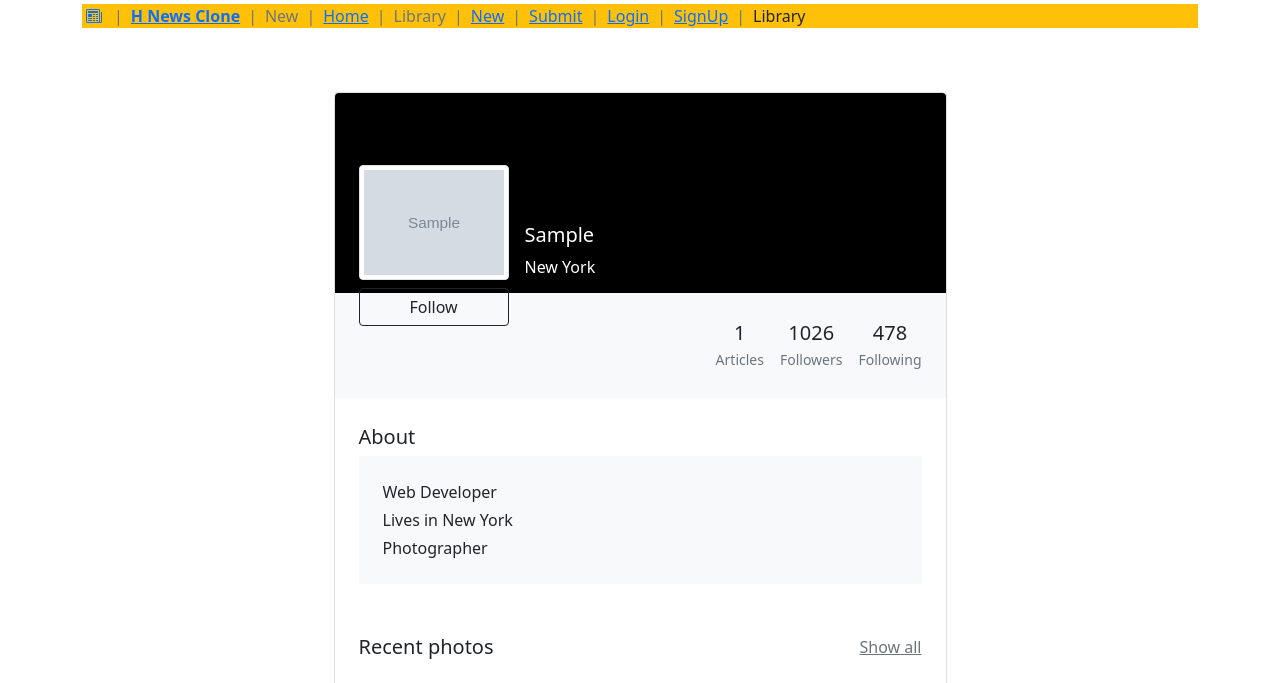
After one commit to rcoffie/hacker_news_clone, a Django app: page /user_profile/1/ in a window 1280 px wide. The commit adds this page. Shown: the top 683 px of the page. Run offline with Django 3.2, Linux system fonts and the light colour scheme; tables that the repository leaves empty hold one stand-in row (values such as "Sample post"); grey boxes marked "Sample" are stand-in pictures.

Commit message:
working on user profile

```diff
--- a/pages/models.py
+++ b/pages/models.py
@@ -7,7 +7,7 @@ class Profile(models.Model):
     user = models.OneToOneField(User, on_delete=models.CASCADE)
     role = models.CharField(max_length=100, blank=True, null=True)
     profile_picture = models.ImageField(upload_to="profile_picture", null=True, blank=True)
-    follow = models.ForeignKey(User, related_name='followers', on_delete=models.CASCADE, blank=True, null=True)
+    about = models.TextField(blank=True, null=True)
     created_on = models.DateTimeField(auto_now_add=True)
 
     def __str__(self):
--- a/pages/urls.py
+++ b/pages/urls.py
@@ -9,5 +9,6 @@ urlpatterns = [
    path('login/',LoginView.as_view(template_name="pages/login.html"), name="login"),
    path('logout/',LogoutView.as_view(),name="logout"),
    path('profile/',views.profile,name="profile"),
+   path('user_profile/<int:id>/',views.user_profile, name="user_profile"),
 
 ]
--- a/pages/views.py
+++ b/pages/views.py
@@ -37,4 +37,11 @@ def signup(request):
 def profile(request):
     profile = request.user.profile
     stories = Story.objects.filter(created_by=request.user)
+    print(request.user)
     return render(request,'pages/profile.html', {'profile':profile,'stories':stories})
+
+def user_profile(request, id):
+    user_profile = Profile.objects.get(id=id)
+    user = user_profile.user
+    stories = Story.objects.filter(created_by=user)
+    return render(request, 'pages/user_profile.html',{'user_profile':user_profile,'stories':stories})
--- /dev/null
+++ b/templates/pages/user_profile.html
@@ -0,0 +1,84 @@
+{% extends 'base.html' %}
+
+
+{% block content %}
+<div class="container">
+    <div class="row">
+        <section class="h-100 gradient-custom-2">
+            <div class="container py-5 h-100">
+              <div class="row d-flex justify-content-center align-items-center h-100">
+                <div class="col col-lg-9 col-xl-7">
+                  <div class="card">
+                    <div class="rounded-top text-white d-flex flex-row" style="background-color: #000; height:200px;">
+                      <div class="ms-4 mt-5 d-flex flex-column" style="width: 150px;">
+                        <img src="{{user_profile.profile_picture.url}}"
+                          alt="Generic placeholder image" class="img-fluid img-thumbnail mt-4 mb-2"
+                          style="width: 150px; z-index: 1">
+                        <button type="button" class="btn btn-outline-dark" data-mdb-ripple-color="dark"
+                          style="z-index: 1;">
+                          Follow
+                        </button>
+                      </div>
+                      <div class="ms-3" style="margin-top: 130px;">
+                        <h5>  {{user_profile|title}}</h5>
+                        <p>New York</p>
+                      </div>
+                    </div>
+                    <div class="p-4 text-black" style="background-color: #f8f9fa;">
+                      <div class="d-flex justify-content-end text-center py-1">
+                        <div>
+                          <p class="mb-1 h5">{{stories.count}}</p>
+                          <p class="small text-muted mb-0">Articles</p>
+                        </div>
+                        <div class="px-3">
+                          <p class="mb-1 h5">1026</p>
+                          <p class="small text-muted mb-0">Followers</p>
+                        </div>
+                        <div>
+                          <p class="mb-1 h5">478</p>
+                          <p class="small text-muted mb-0">Following</p>
+                        </div>
+                      </div>
+                    </div>
+                    <div class="card-body p-4 text-black">
+                      <div class="mb-5">
+                        <p class="lead fw-normal mb-1">About</p>
+                        <div class="p-4" style="background-color: #f8f9fa;">
+                          <p class="font-italic mb-1">Web Developer</p>
+                          <p class="font-italic mb-1">Lives in New York</p>
+                          <p class="font-italic mb-0">Photographer</p>
+                        </div>
+                      </div>
+                      <div class="d-flex justify-content-between align-items-center mb-4">
+                        <p class="lead fw-normal mb-0">Recent photos</p>
+                        <p class="mb-0"><a href="#!" class="text-muted">Show all</a></p>
+                      </div>
+                      <div class="row g-2">
+                        <div class="col mb-2">
+                          <img src="https://mdbcdn.b-cdn.net/img/Photos/Lightbox/Original/img%20(112).webp"
+                            alt="image 1" class="w-100 rounded-3">
+                        </div>
+                        <div class="col mb-2">
+                          <img src="https://mdbcdn.b-cdn.net/img/Photos/Lightbox/Original/img%20(107).webp"
+                            alt="image 1" class="w-100 rounded-3">
+                        </div>
+                      </div>
+                      <div class="row g-2">
+                        <div class="col">
+                          <img src="https://mdbcdn.b-cdn.net/img/Photos/Lightbox/Original/img%20(108).webp"
+                            alt="image 1" class="w-100 rounded-3">
+                        </div>
+                        <div class="col">
+                          <img src="https://mdbcdn.b-cdn.net/img/Photos/Lightbox/Original/img%20(114).webp"
+                            alt="image 1" class="w-100 rounded-3">
+                        </div>
+                      </div>
+                    </div>
+                  </div>
+                </div>
+              </div>
+            </div>
+          </section>
+    </div>
+</div>
+{% endblock %}
--- a/templates/story/story_detail.html
+++ b/templates/story/story_detail.html
@@ -11,8 +11,9 @@
         <a class="text-decoration-none" href="{% url 'vote' story.id %}?redirect_page=detail">  <i class="bi bi-hand-thumbs-down"></i>  </a>
         {% endif %}
          {{story.title | title}}  <br>
-            <small> <i class="bi bi-arrow-down-circle-fill"></i> {{story.votes.count }}  point  | <i class="bi bi-alarm"></i> {{story.created_at | naturalday }}  | <i class="bi bi-person-circle"></i>  <a href="#">{{story.created_by | title}}</a>   | <i class="bi bi-chat-left-text"></i> {{comments.count}} comment </small>
+            <small> <i class="bi bi-arrow-down-circle-fill"></i> {{story.votes.count }}  point  | <i class="bi bi-alarm"></i> {{story.created_at | naturalday }}  | <i class="bi bi-person-circle"></i>  <a href="{% url 'user_profile' story.created_by.profile.id %}">{{story.created_by | title}}</a>   | <i class="bi bi-chat-left-text"></i> {{comments.count}} comment </small>
           </p>
+          {{story.created_by.profile.id}}
         <p>{{story.text}}
 
         </p>
```
Also changed, not shown: pages/migrations/0004_profile_about.py (added).
